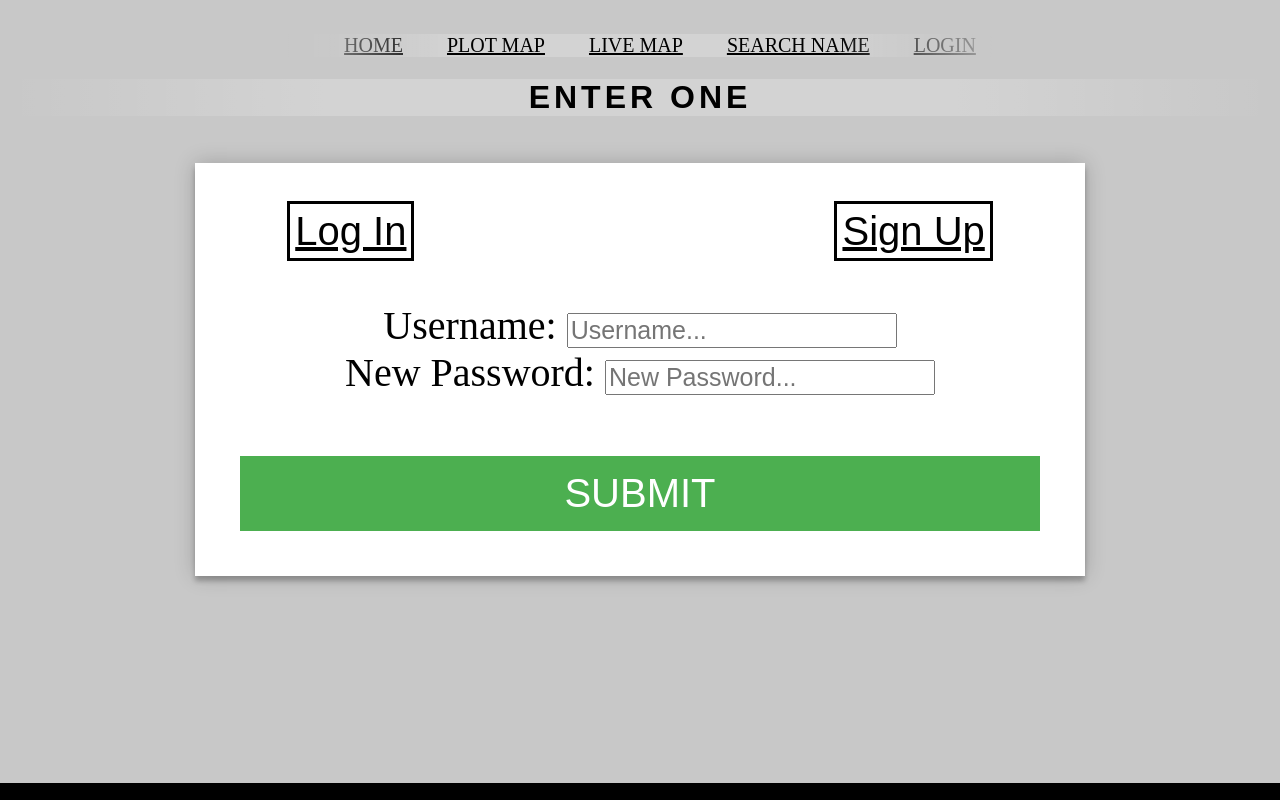
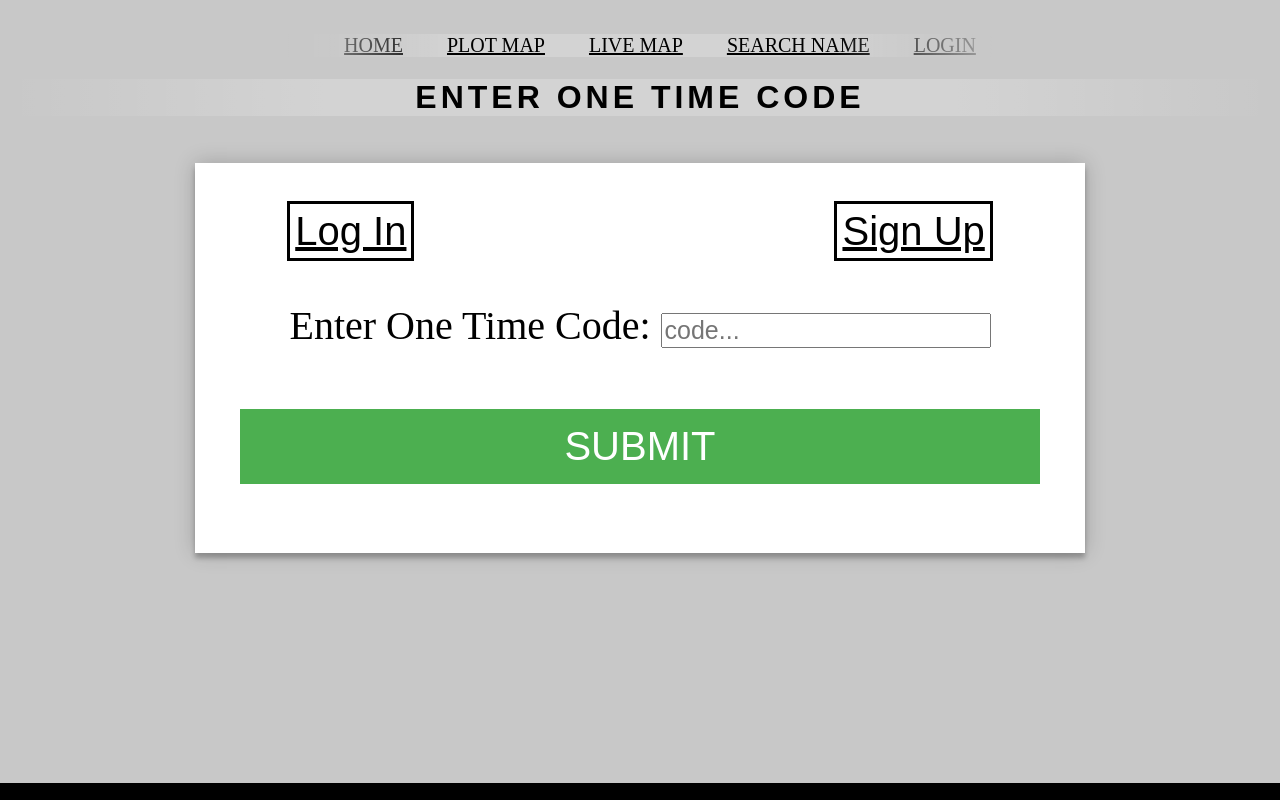
Before and after one commit to DavidGhawi/Cemetery_Web_App, a Flask app: template templates/newpass.html in a window 1280 px wide. Run offline with Flask 2, Linux system fonts and the light colour scheme; the template is opened without the code that fills it, so the values that code supplies are empty.

Commit message:
Replace newpass.html

```diff
--- a/templates/newpass.html
+++ b/templates/newpass.html
@@ -1,17 +1,16 @@
 {%extends 'login_page.html'%}
 
 {% block titleBlock%}
-Enter One
+Enter One Time Code
 {%endblock%}
 
 
 
 {% block mainBlock%}
-				<form  method= 'post'>
-                  Username:
-                  <input type = "text" name = "username" placeholder="Username..." ><br>
-                  New Password:
-                  <input id = "psswrd" type = "password" name = "password" placeholder="New Password..." ><br>
+				<form class = "myForm" action="/OTPcode" method = 'POST'>
+                  Enter One Time Code:
+                  <input type = "text" name = "code" placeholder="code..." ><br>
+
                   <button type = "submit" id='mySubmit'> Submit </button>
 
                 </form>
```
